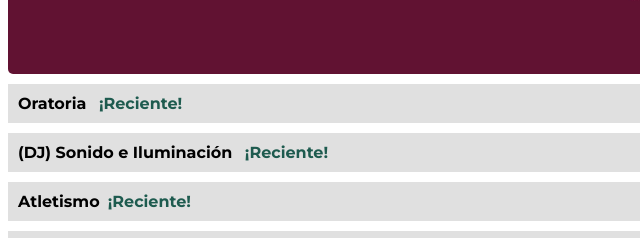
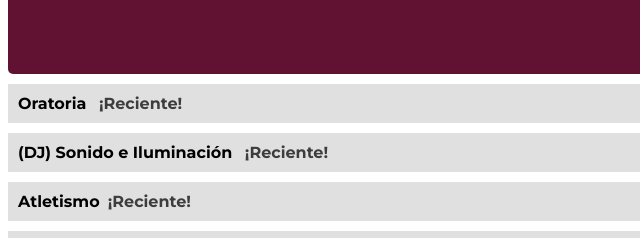
Before and after one commit to ConalepOrizabaRFM/ConaleporizabaRFM, a plain HTML site: page index.html in a window 1280 px wide. Shown: the part 1812-2050 px from the top of the page, 0-640 px from the left. Drawn offline with Linux system fonts and the light colour scheme.

Commit message:
Update index.html

```diff
--- a/index.html
+++ b/index.html
@@ -124,7 +124,7 @@
     </div>
 
     <div class="preceptoria" onclick="this.querySelector('.details').style.display = this.querySelector('.details').style.display === 'none' ? 'block' : 'none';">
-        <strong>Oratoria <span class="right" style="color: #1e5b4f; margin-left: 8px;">¡Reciente!</span></strong>
+        <strong>Oratoria <span class="right" style="color: #3d3d3d; margin-left: 8px;">¡Reciente!</span></strong>
         <img src="CLIC.png" style="width: 20px; float: right; cursor: pointer;">
         <div class="details" style="display: none;">
             <p>Desarrolla tus habilidades de comunicación y liderazgo mientras aprendes a hablar en público con confianza. Mejora tu capacidad de expresar ideas de manera clara y persuasiva. Si te apasiona la palabra y deseas destacar en presentaciones o discursos, la oratoria es la oportunidad perfecta para ti.</p>
@@ -134,7 +134,7 @@
     </div>
 
     <div class="preceptoria" onclick="this.querySelector('.details').style.display = this.querySelector('.details').style.display === 'none' ? 'block' : 'none';">
-        <strong>(DJ) Sonido e Iluminación <span class="right" style="color: #1e5b4f; margin-left: 8px;">¡Reciente!</span></strong>
+        <strong>(DJ) Sonido e Iluminación <span class="right" style="color: #3d3d3d; margin-left: 8px;">¡Reciente!</span></strong>
         <img src="CLIC.png" style="width: 20px; float: right; cursor: pointer;">
         <div class="details" style="display: none;">
             <p>Sumérgete en el electrizante mundo del DJing y domina el arte de mezclar música y controlar las luces que encienden cualquier ambiente. Aprende a utilizar el equipo profesional de sonido e iluminación, mientras descubres los secretos detrás de las mejores mezclas y efectos que hacen vibrar a una audiencia. Si te apasiona la música y sueñas con ser el alma de la fiesta, ¡esta preceptoría es para ti!</p>
@@ -143,7 +143,7 @@
         </div>
     </div>
     <div class="preceptoria" onclick="this.querySelector('.details').style.display = this.querySelector('.details').style.display === 'none' ? 'block' : 'none';">
-        <strong>Atletismo<span class="right" style="color: #1e5b4f; margin-left: 8px;">¡Reciente!</span></strong>
+        <strong>Atletismo<span class="right" style="color: #3d3d3d; margin-left: 8px;">¡Reciente!</span></strong>
         <img src="CLIC.png" style="width: 20px; float: right; cursor: pointer;">
         <div class="details" style="display: none;">
             <p>Busca superar tus límites y alcanzar tu máximo potencial. Desarrolla tu resistencia, velocidad y fuerza a través de diversas disciplinas. Siente la satisfacción de mejorar tus marcas personales y alcanzar tus metas. Si deseas ser más rápido que el viento o saltar más alto, el atletismo es la oportunidad que necesitas.</p>
```
